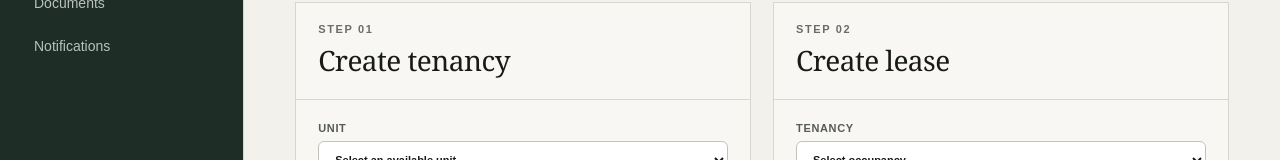
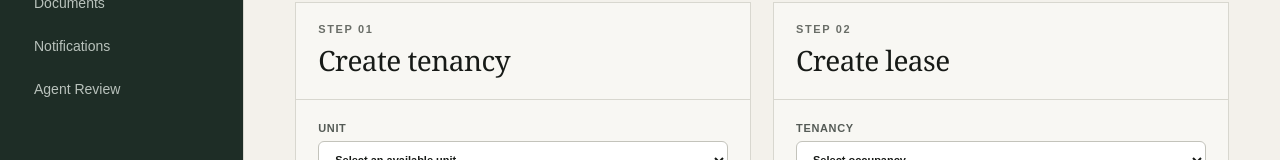
Before and after one commit to RealEstateSassApplication/property-management-OS, a Next.js app in the folder apps/web/: page /leases in a window 1280 px wide. Shown: the part 394-554 px from the top of the page. Built offline with nearby package versions, Linux system fonts and the light colour scheme.

Commit message:
Add agent review navigation

```diff
--- a/apps/web/app/components/app-shell.tsx
+++ b/apps/web/app/components/app-shell.tsx
@@ -10,6 +10,7 @@ const navigation = [
   { href: "/maintenance", label: "Maintenance", enabled: true },
   { href: "/documents", label: "Documents", enabled: true },
   { href: "/notifications", label: "Notifications", enabled: true },
+  { href: "/agent-actions", label: "Agent Review", enabled: true },
 ];
 
 export function AppShell({ children, section = "Portfolio" }: { children: ReactNode; section?: string }) {
```
